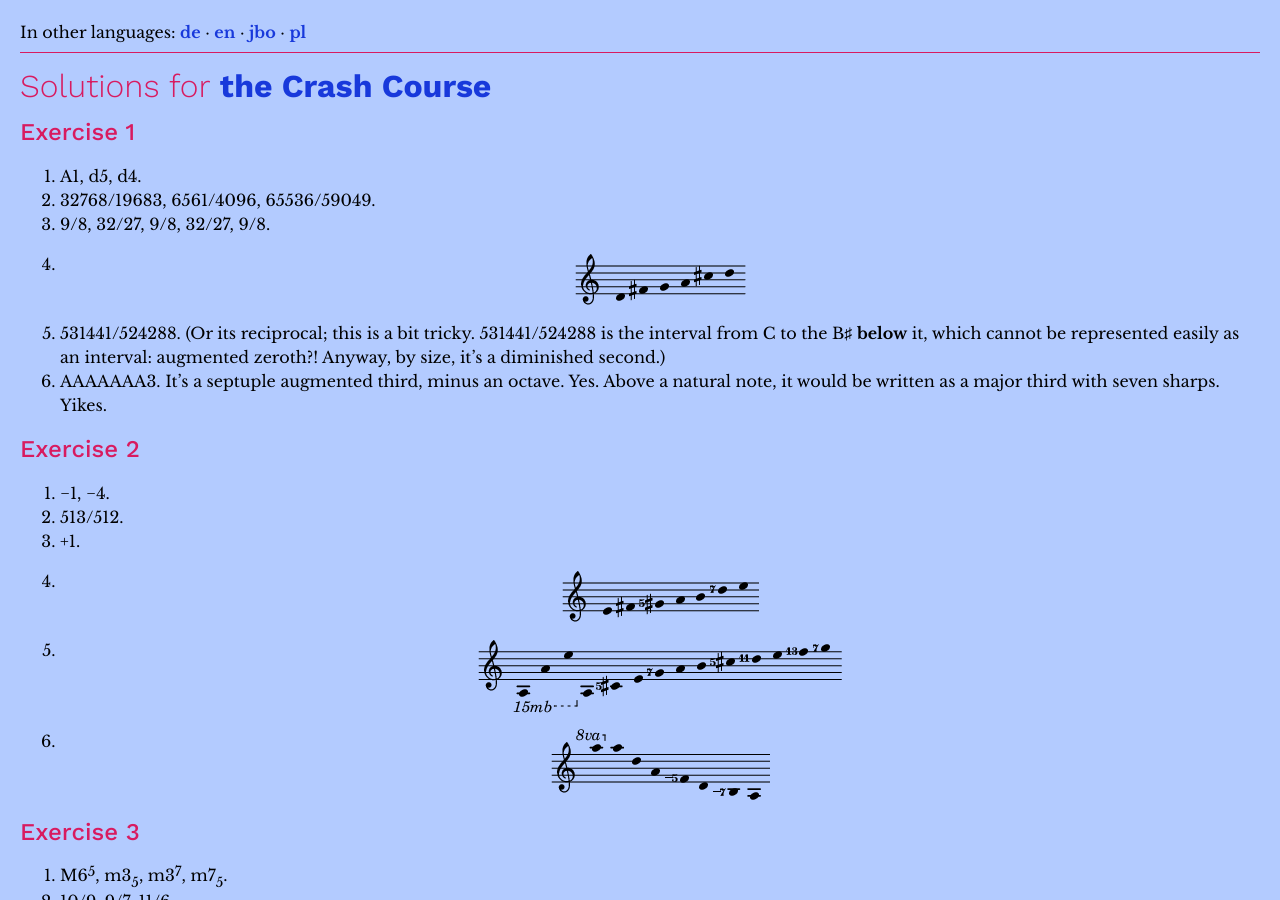
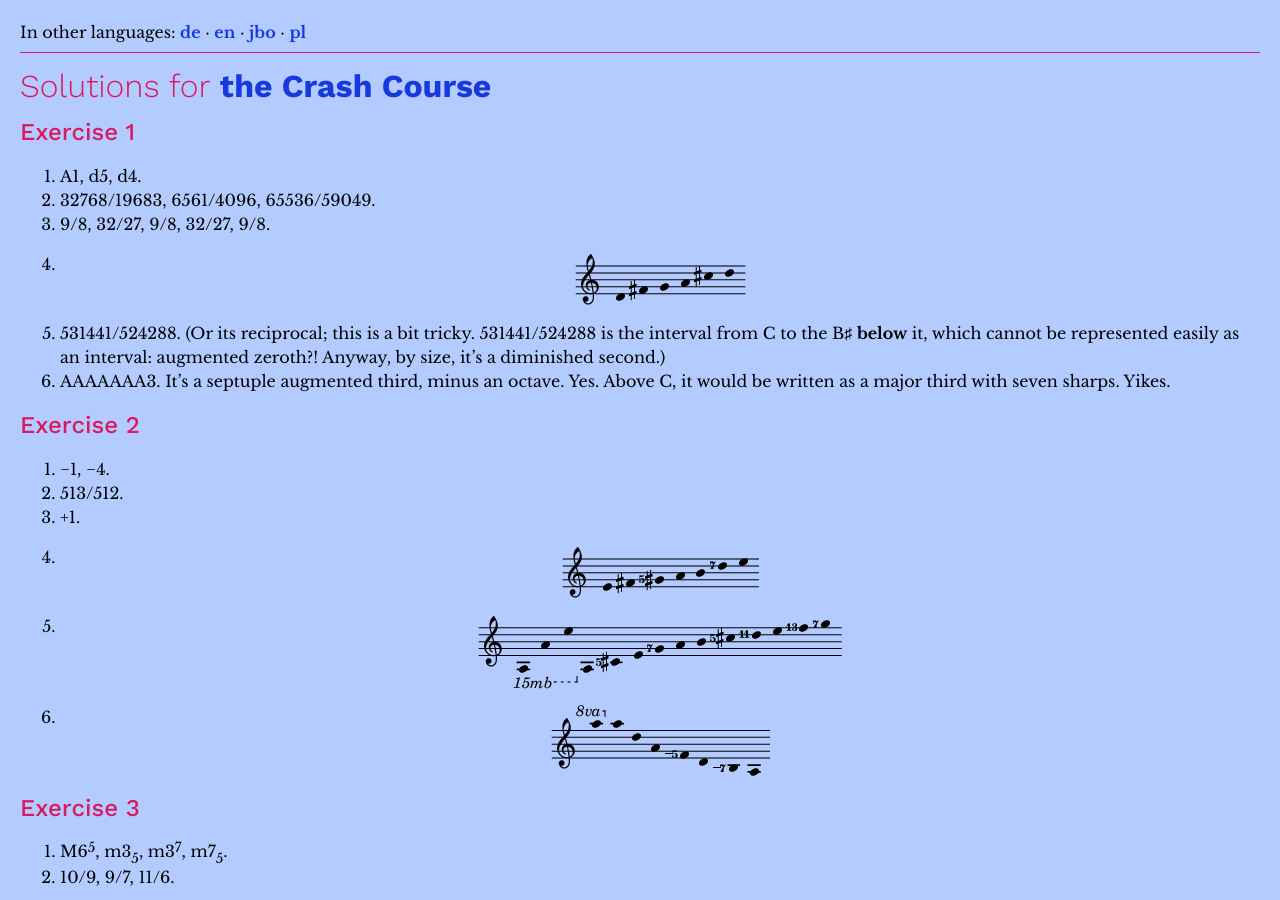
Before and after one commit to misotanni/misotanni.github.io, a Jekyll site: the page built from fjs/en/solutions.md, in a window 1280 px wide and 900 px high. Built offline with Jekyll 4.4.1, drawn with Linux system fonts in a browser that asks for light colours; our own code applies the rules of GitHub Pages for plain Markdown files.

Commit message:
generalization mistake

```diff
--- a/fjs/en/solutions.md
+++ b/fjs/en/solutions.md
@@ -7,7 +7,7 @@
 3. 9/8, 32/27, 9/8, 32/27, 9/8.
 4. <img src="../assets/solution_1_4.png" alt="D–F♯–G–A–C♯–D">
 5. 531441/524288. (Or its reciprocal; this is a bit tricky. 531441/524288 is the interval from C to the B♯ **below** it, which cannot be represented easily as an interval: augmented zeroth?! Anyway, by size, it's a diminished second.)
-6. AAAAAAA3. It's a septuple augmented third, minus an octave. Yes. Above a natural note, it would be written as a major third with seven sharps. Yikes.
+6. AAAAAAA3. It's a septuple augmented third, minus an octave. Yes. Above C, it would be written as a major third with seven sharps. Yikes.
 
 ## Exercise 2
 
```
